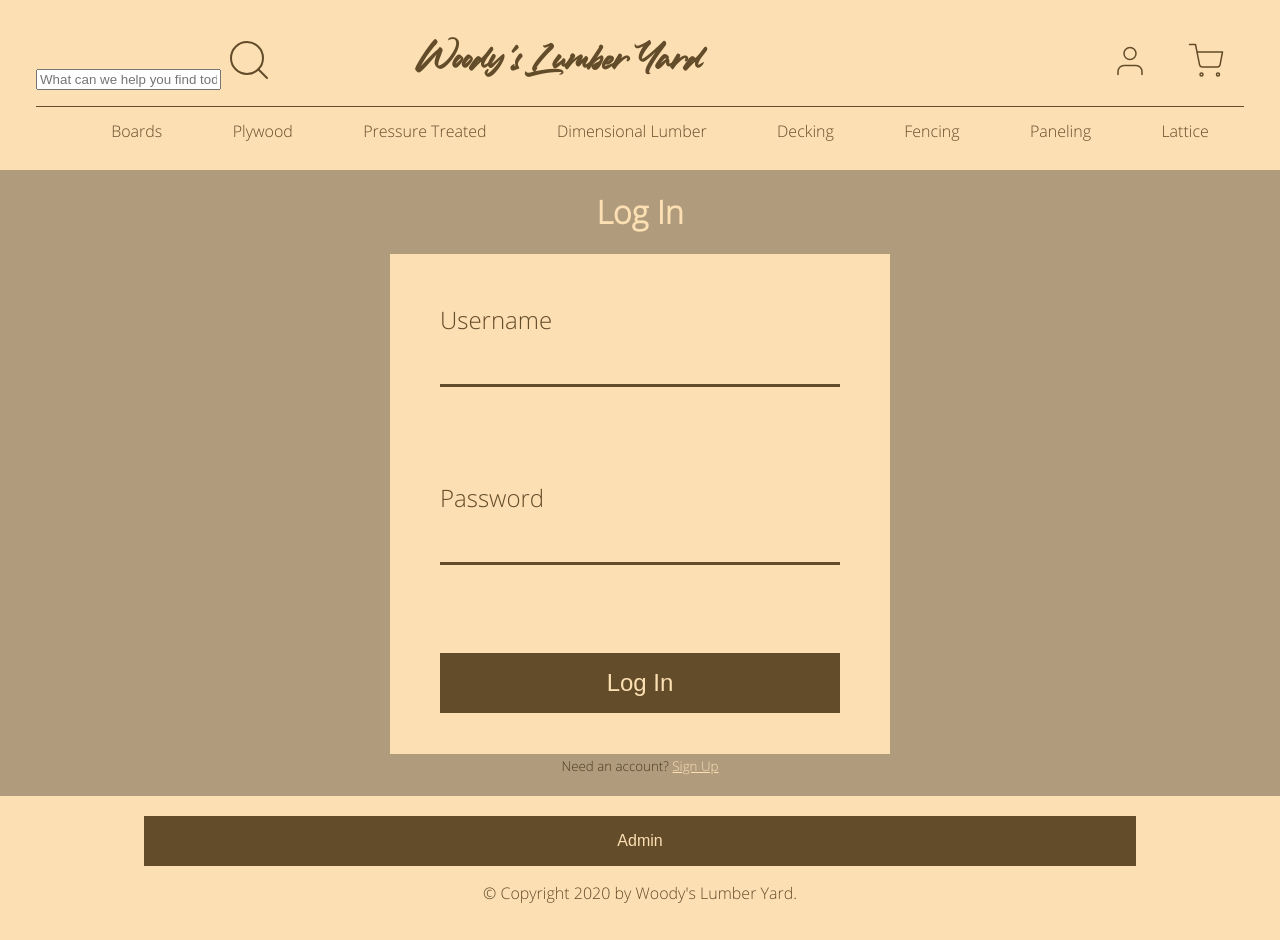
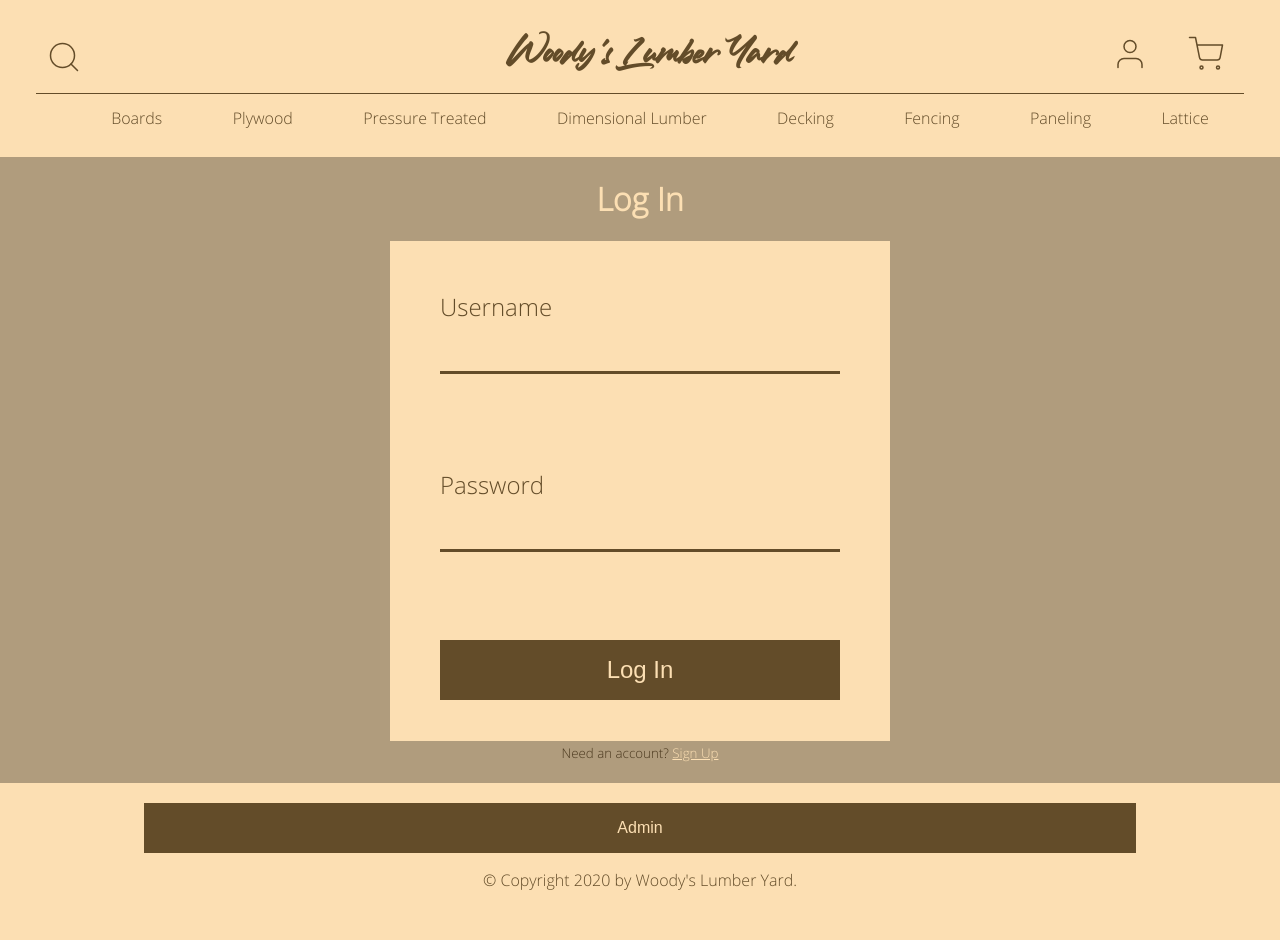
Before and after one commit to starlightromero/woodys-lumber-yard, a Flask app: page /account in a window 1280 px wide. After the commit the page ends 890 px from the top, so only its background shows below. Run offline with Flask 2, Linux system fonts and the light colour scheme.

```diff
--- a/templates/base.html
+++ b/templates/base.html
@@ -4,7 +4,8 @@
 <head>
   {% block head %}
   <meta charset="utf-8">
-  <link rel="stylesheet" href="/static/css/main.css">
+  <link rel="stylesheet" type="text/css" href="/static/css/main.css">
+  <script type="text/javascript" charset="utf-8" src="/static/main.js" defer></script>
   <title>{% block title %}{% endblock %} - Woody's Lumber Yard</title>
   {% endblock %}
 </head>
@@ -13,10 +14,13 @@
 
   <header>
     <div class="top-row">
-      <form method="POST">
-        <input type="text" name="title" value="" placeholder="What can we help you find today?">
-        <input type="image" src="/static/assets/search.svg" alt="Submit Form" />
-      </form>
+      <div class="search">
+        <img class="search-btn" src="/static/assets/search.svg" alt="Search Button">
+        <form class="search-form" method="POST">
+          <input type="text" name="title" value="" placeholder="What can we help you find today?">
+          <input class="search-submit" type="image" src="/static/assets/search.svg" alt="Submit Form" />
+        </form>
+      </div>
       <h1><a href="/">Woody's Lumber Yard</a></h1>
       <div class="user-icons">
         <a href="/account">
```
